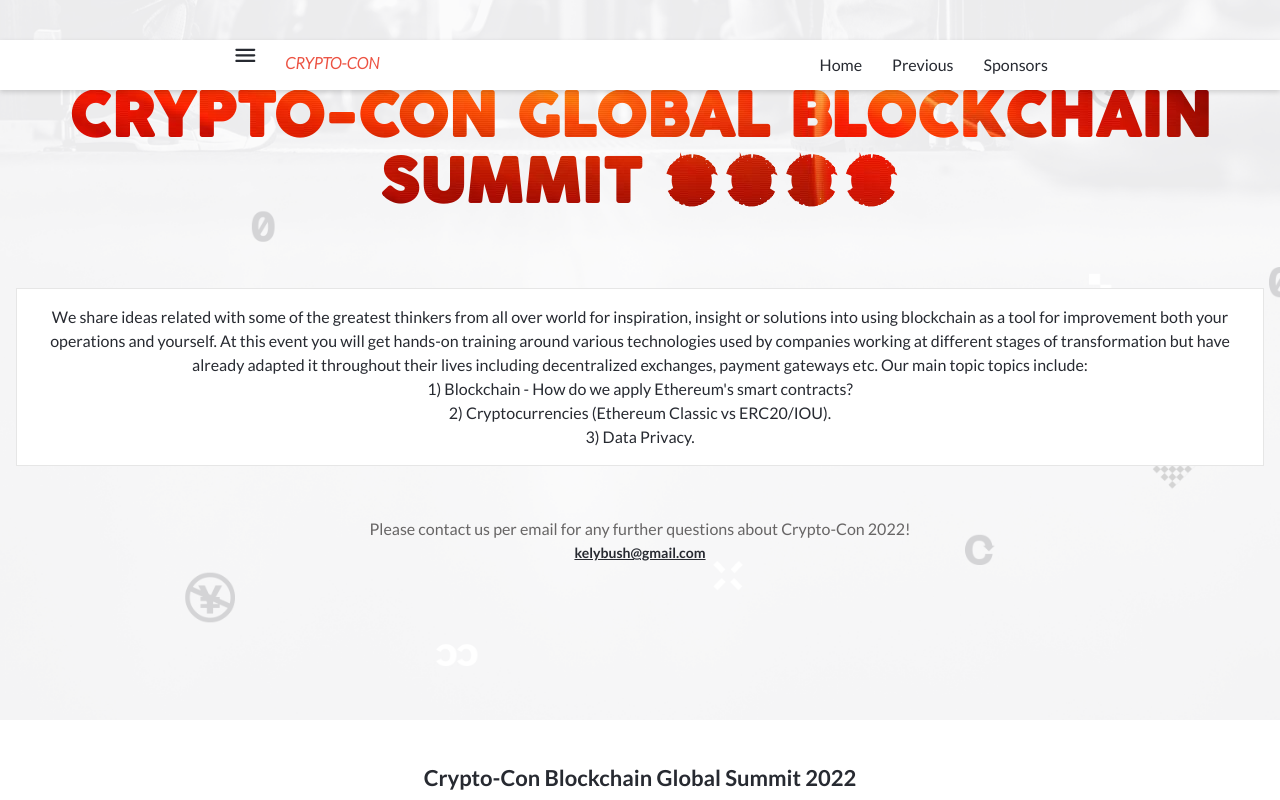
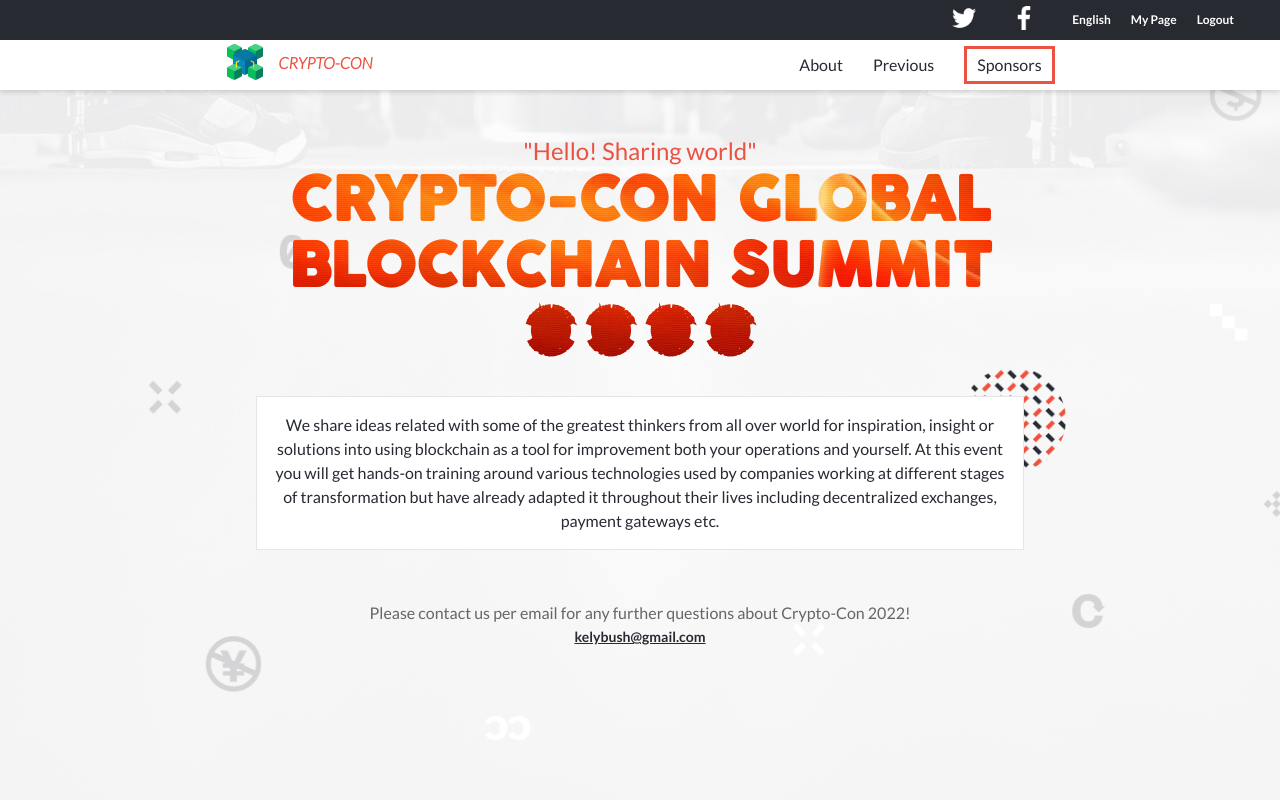
Before and after one commit to kelvinbush/crypto-con, a website: page about.html in a window 1280 px wide. Shown: the top 800 px of the page. Drawn offline with Linux system fonts and the light colour scheme; files whose address does not match are found by name.

Commit message:
Optimize images
Signed-off-by: Kelvin Bush <kelybush@gmail.com>

```diff
--- a/about.html
+++ b/about.html
@@ -16,14 +16,25 @@
 <div class="hero">
     <header id="header" class="nav">
         <div class="nav__container">
-            <a class="nav__logo" href="#home"><img src="img/menu.svg" alt="Website Logo"></a>
+            <a class="nav__logo" href="#home"><img src="img/icons8-blockchain.png" alt="Website Logo"></a>
+            <div class="nav__socials">
+                <div>
+                    <a href="https://twitter.com/CryptoCon2020" target="_blank">
+                        <img src="img/twitter.png" alt="Twitter"></a>
+                    <a href="https://www.facebook.com/CryptoCon2020/" target="_blank">
+                        <img src="img/facebook.png" alt="Facebook"></a>
+                    <a href="#"><p>English</p></a>
+                    <a href="#"><p>My Page</p></a>
+                    <a href="#"><p>Logout</p></a>
+                </div>
+            </div>
             <nav>
                 <img id="toggle-nav" src="img/burger-bar.png" alt="Toggle Menu">
                 <div class="nav__menu" id="nav-menu">
                     <ul class="nav__links">
-                        <li><a href="#home" class="nav__link">Home</a></li>
+                        <li><a href="#home" class="nav__link">About</a></li>
                         <li><a href="#history" class="nav__link">Previous</a></li>
-                        <li><a href="#spns" class="nav__link">Sponsors</a></li>
+                        <li class="box"><a href="#spns" class="nav__link">Sponsors</a></li>
                     </ul>
                     <img id="close-nav" src="img/close.png" alt="Close Navigation">
                 </div>
@@ -42,13 +53,6 @@
                 At this event you will get hands-on training around various technologies used by companies working at
                 different stages of transformation but have already adapted it throughout their lives including
                 decentralized exchanges, payment gateways etc.
-                Our main topic topics include:
-                <br>
-                1) Blockchain - How do we apply Ethereum's smart contracts?
-                <br>
-                2) Cryptocurrencies (Ethereum Classic vs ERC20/IOU).
-                <br>
-                3) Data Privacy.</p>
             <h3 class="about__contact">Please contact us per email for any further questions about Crypto-Con 2022!</h3>
             <p class="about__email">kelybush@gmail.com</p>
         </div>
--- a/js/script.js
+++ b/js/script.js
@@ -69,31 +69,31 @@
 const speakersList = [{
   name: 'Juan Pablo',
   title: 'Professor of Entrepreneurial Legal Studies at Melaine University',
-  img: 'img/speaker6.jpg',
+  img: 'img/speaker1.jpg',
   description: 'He discusses the current state of Blockchain technology with respect to government policies and economic regulation.',
 },
 {
   name: 'Jean Moore',
   title: 'Executive Director of the Linder Foundation.',
-  img: 'img/speaker6.jpg',
+  img: 'img/speaker2.jpg',
   description: 'Discusses the impact of blockchain technology on the environment, education and public health worldwide.',
 },
 {
   name: 'Juma Juma',
   title: 'Co-founder of Quick Pay',
-  img: 'img/speaker6.jpg',
+  img: 'img/speaker3.jpg',
   description: 'Speaks on integrating cryptocurrency into payment systems. Focuses on helping consumers navigate the digital ecosystem using secure, scalable and fast financial technology.',
 },
 {
   name: 'Ruby Moore',
   title: 'Chairperson of the Central Bank of Wakanda.',
-  img: 'img/speaker6.jpg',
+  img: 'img/speaker4.jpg',
   description: 'Speaks on effects of decentralization of currency: Central banks are ineffectual, and increasingly we see that central-bank intervention is actually causing inflation.',
 },
 {
   name: 'Tim Cahill',
   title: 'Chief Technology Officer at Krypto Link. ',
-  img: 'img/speaker6.jpg',
+  img: 'img/speaker5.jpg',
   description: 'He discusses the role of crypto currency exchanges in today\'s society and how to implement them efficiently, quickly & effectively for Bitcoin buyers and sellers across an array with a view towards increasing global market penetration. Follow @Kryptolinkio on Twitter',
 },
 {
--- a/sass/_components.scss
+++ b/sass/_components.scss
@@ -1,15 +1,23 @@
 .about {
   &__container {
-    padding: 1.6rem;
+    padding: 0 1.6rem 6rem 1.6rem;
     display: flex;
     flex-direction: column;
     justify-content: center;
     align-items: center;
     text-align: center;
+    position: relative;
+    top: 4rem;
+    @media screen and (min-width: 768px) {
+      top: 10rem;
+      max-width: 80rem;
+      margin: 0 auto;
+      justify-content: flex-start;
+    }
   }
 
+
   .hero__welcome {
-    margin-top: 5rem;
     background: #ffffff;
     border: 1px solid #e6e6e6;
   }
@@ -105,6 +113,14 @@
     text-align: center;
     padding: 4rem 0 2rem 0;
     list-style: none;
+
+    @media screen and (min-width: 768px) {
+      display: grid;
+      grid-template-columns: repeat(2, 1fr);
+      grid-gap: 1rem;
+    }
+
+
   }
 
   &__item {
--- a/sass/_layout.scss
+++ b/sass/_layout.scss
@@ -192,12 +192,12 @@
   background-size: cover;
 
   @media screen and (min-width: 768px) {
-    height: 90vh;
-    max-height: 80rem;
+    min-height: 100vh;
+    max-height: 90rem;
   }
 
   &__container {
-    padding: 1.6rem;
+    padding: 0 1.6rem 6rem 1.6rem;
     position: relative;
     top: 4rem;
 
```
Also changed, not shown: index.html (+1 -1 lines), css/style.css, img/conference1.jpg, img/prince-akachi.jpg (deleted), img/speaker2.jpg, img/speaker6.jpg, 6 other files.
